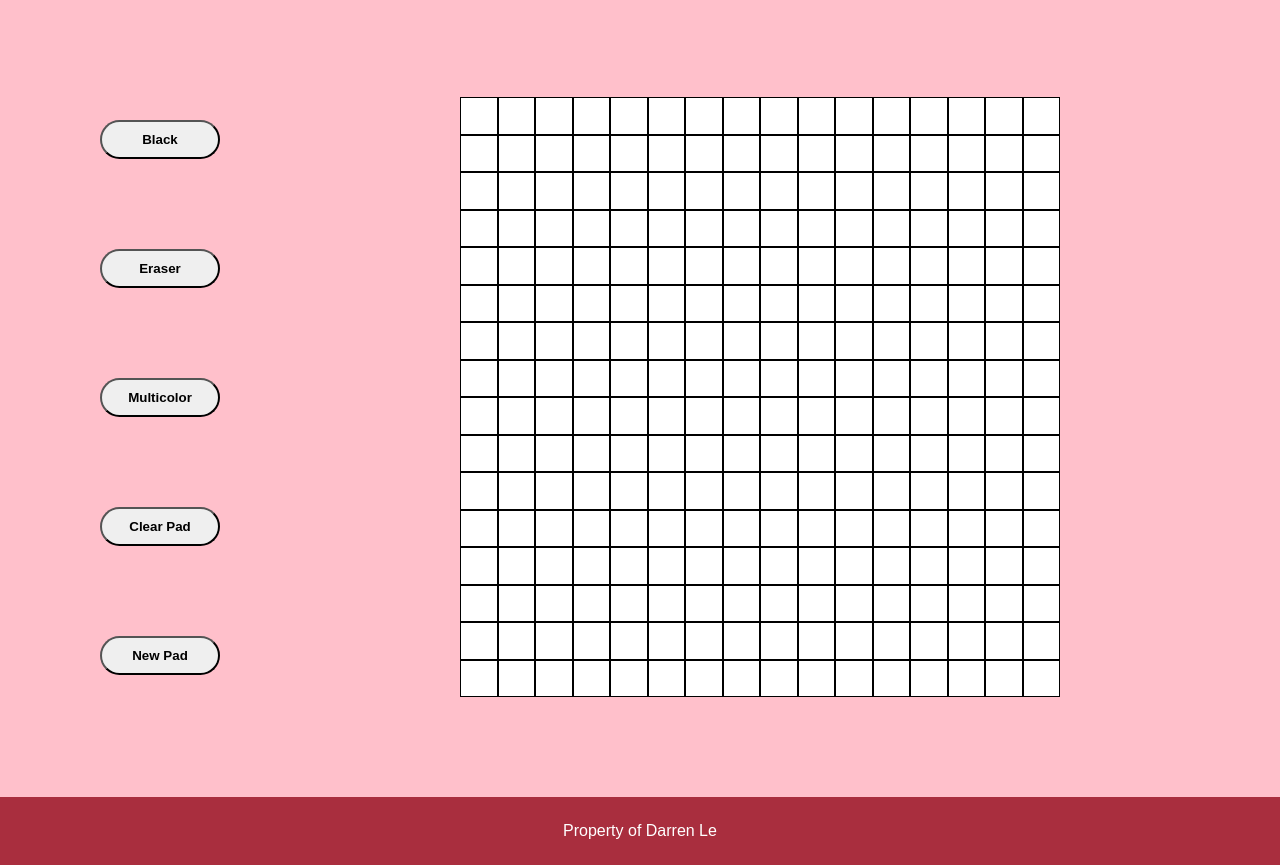
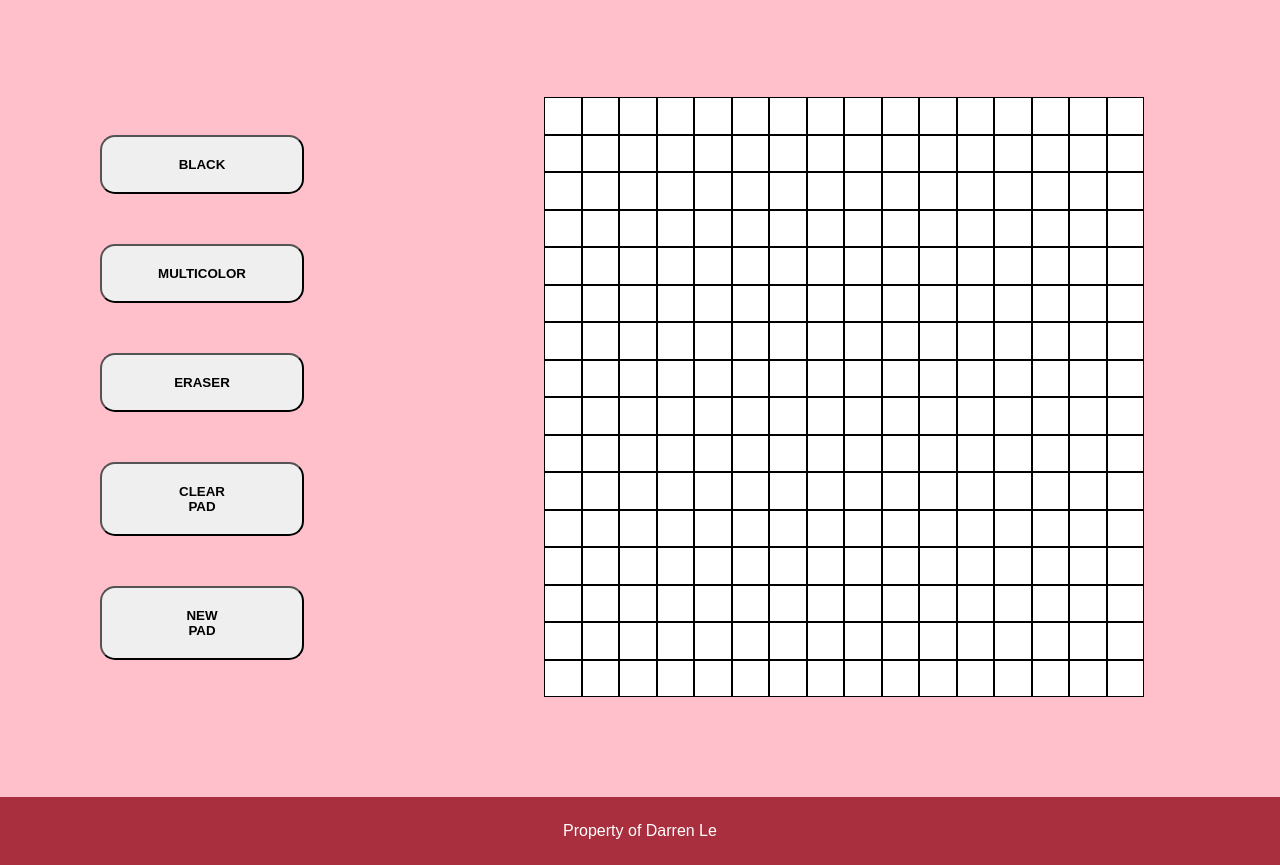
Before and after one commit to DarrenLe20/Online-Sketchpad, a plain HTML site: page index.html in a window 1280 px wide. Shown: the part 61-926 px from the top of the page. Drawn offline with Linux system fonts and the light colour scheme.

Commit message:
Add animations to buttons

```diff
--- a/index.html
+++ b/index.html
@@ -15,11 +15,11 @@
     </div>
     <div class = "mid">
         <div class = "menu">
-            <button id = "black">Black</button>
-            <button id = "eraser">Eraser</button>
-            <button id = "colors">Multicolor</button>
-            <button id = "clear">Clear Pad</button>
-            <button id = "resize">New Pad</button>
+            <button id = "black">BLACK</button>
+            <button id = "colors">MULTICOLOR</button>
+            <button id = "eraser">ERASER</button>
+            <button id = "clear">CLEAR PAD</button>
+            <button id = "resize">NEW PAD</button>
         </div>
         <div class = "container">
 
--- a/script.js
+++ b/script.js
@@ -96,7 +96,8 @@ function resetAll() {
 
 function newBoard() {
     btnNew.addEventListener('click', () => {
-        let choice = prompt("Enter the size of the new pad (enter a number): ");
+        let choice = prompt("Enter the size of the new pad (enter a number): " +
+        '\nWarning: Going above 64 may cause performance issues');
         if (choice === null || choice < 1){
             resetAll();
             createGrid(16, 16);
--- a/stylesheet.css
+++ b/stylesheet.css
@@ -1,5 +1,5 @@
 .pixel {
-    border: 1px solid black;
+    border: 0.5px solid black;
 }
 
 body {
@@ -28,7 +28,7 @@ body {
 .menu {
     display: flex;
     flex-direction: column;
-    gap: 90px;
+    gap: 50px;
 }
 .header {
     display: flex;
@@ -48,9 +48,25 @@ body {
 }
 
 button {
-    padding: 10px;
+    display: flex;
+    align-items: center;
+    justify-content: center;
+    padding-top: 20px;
+    padding-bottom: 20px;
+    padding-left: 100px;
+    padding-right: 100px;
     font-weight: bold;
     width: 120px;
-    border-radius: 25px;
+    border-radius: 15px;
+    border-color: black;
+}
 
+/* Basic button animations */
+button:hover {
+    background-color: #A92E3E;
+    color: white;
 }
+
+button:active {
+    transform: translateY(2px);
+}
```
